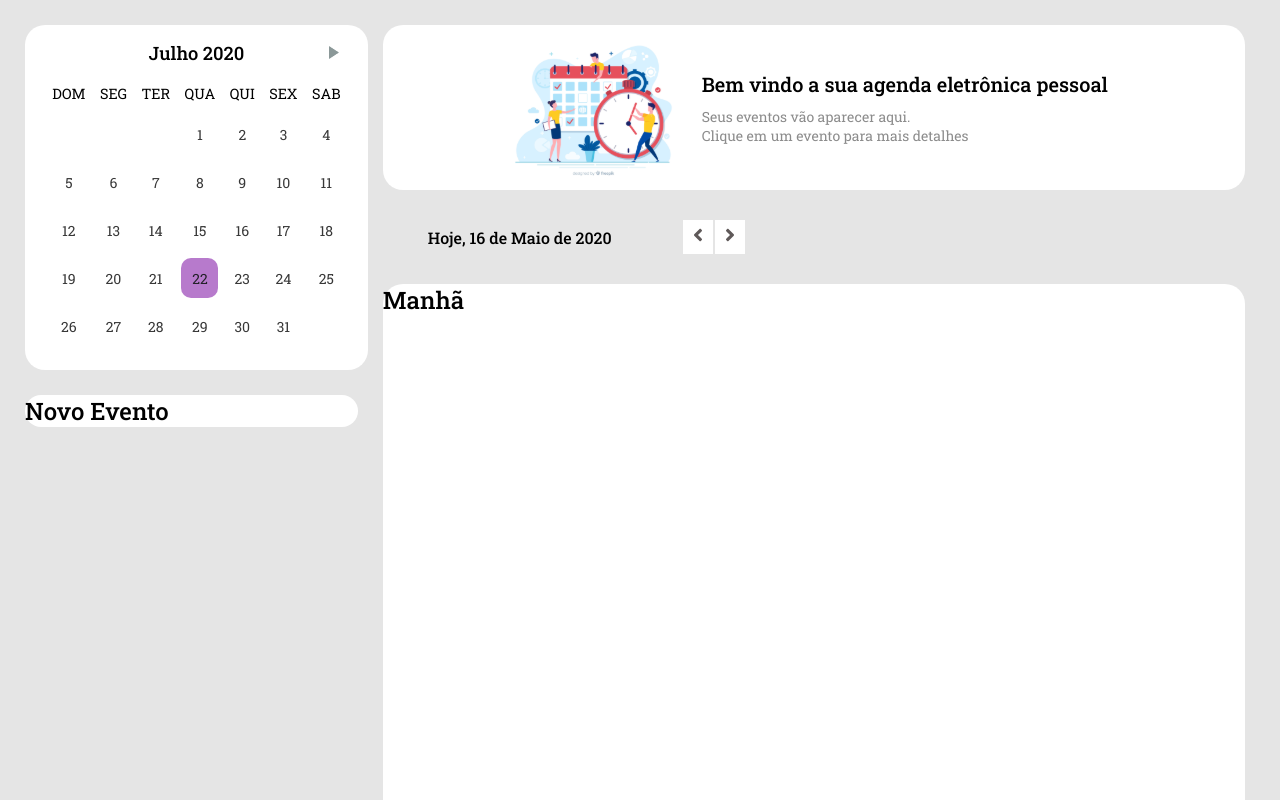
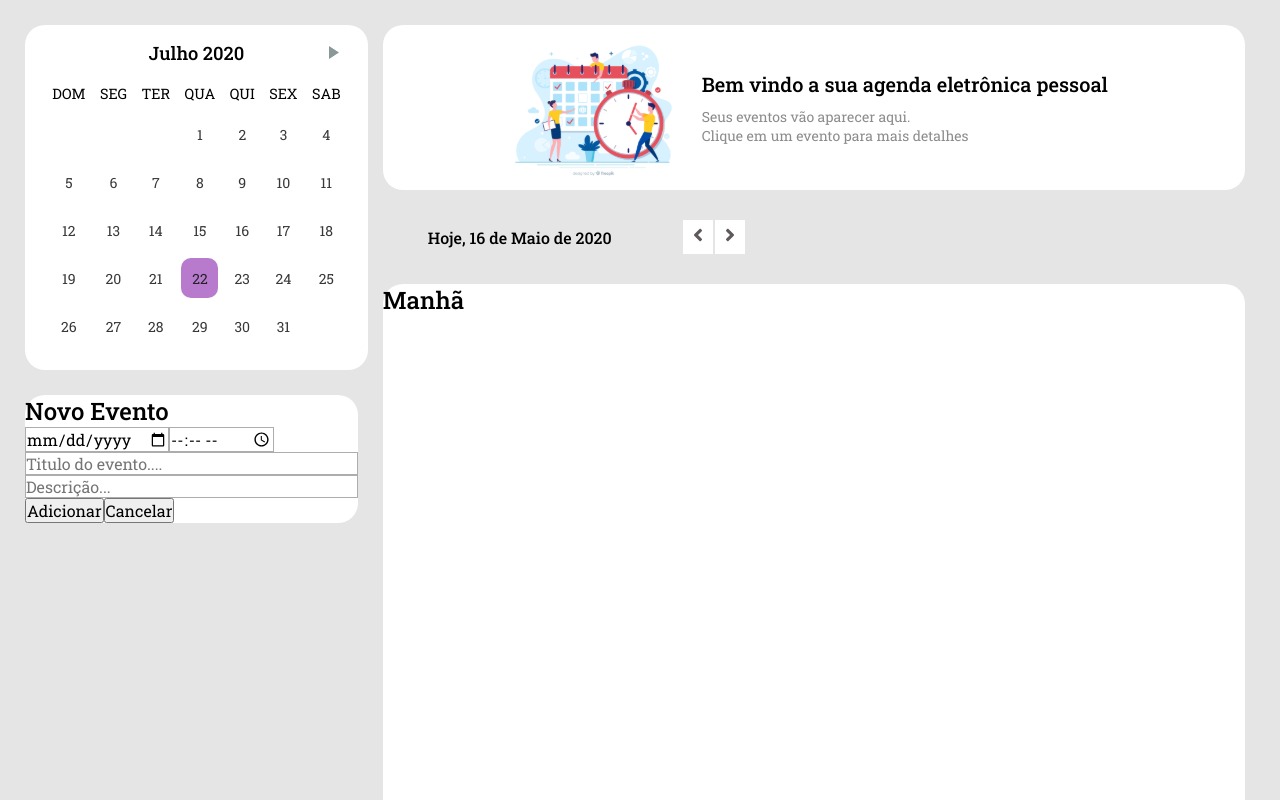
Before and after one commit to Marcelo8173/Schedule-online, a React (Create React App) app: page / in a window 1280 px wide. Shown: the top 800 px of the page. Built offline with nearby package versions, Linux system fonts and the light colour scheme.

Commit message:
Input and NewEvent Components
marcelo<marceloandrebio@gmail.com>

```diff
--- /dev/null
+++ b/src/components/Input/index.tsx
@@ -0,0 +1,17 @@
+import React from 'react';
+import { DateInput } from './styled';
+
+interface InputElementProps{
+    type:string;
+    placeholder?:string;
+}
+
+const Input:React.FC<InputElementProps> = ({type,placeholder}) =>{
+    return(
+        <DateInput>
+            <input type={type} placeholder={placeholder}/>
+        </DateInput>
+    );
+}
+
+export default Input;
--- /dev/null
+++ b/src/components/Input/styled.ts
@@ -0,0 +1,10 @@
+import styled from 'styled-components';
+
+
+export const DateInput = styled.div`
+    border: 1px solid #ADADAD;
+
+    input{
+        border: 0;
+    }
+`;
--- a/src/components/NewEvent/index.tsx
+++ b/src/components/NewEvent/index.tsx
@@ -1,13 +1,22 @@
 import React from 'react';
-import { Container } from './styles';
-
+import { Container,ContentDate,ButtonContainer} from './styles';
+import Input from '../Input';
 
 const NewEvent:React.FC = () =>{
     return(
         <Container>
             <h1>Novo Evento</h1>
+            <ContentDate>
+                <Input type="date"/>
+                <Input type="time" />
+            </ContentDate>
+            <Input type="text" placeholder="Titulo do evento...."/>
+            <Input type="text" placeholder="Descrição..."/>
 
-
+            <ButtonContainer>
+                <button>Adicionar</button>
+                <button>Cancelar</button>
+            </ButtonContainer>
         </Container>
     );
 }
--- a/src/components/NewEvent/styles.ts
+++ b/src/components/NewEvent/styles.ts
@@ -5,3 +5,11 @@ export const Container = styled.div`
     margin: 25px;
     border-radius: 20px;
 `;
+
+export const ContentDate = styled.div`
+    display: flex;
+`;
+
+export const ButtonContainer = styled.div`
+
+`;
--- a/src/pages/dashboard/style.ts
+++ b/src/pages/dashboard/style.ts
@@ -7,7 +7,6 @@ export const Container = styled.div`
 `;
 
 export const AsideContainer = styled.aside`
-
 `;
 
 export const Body = styled.section`
```
